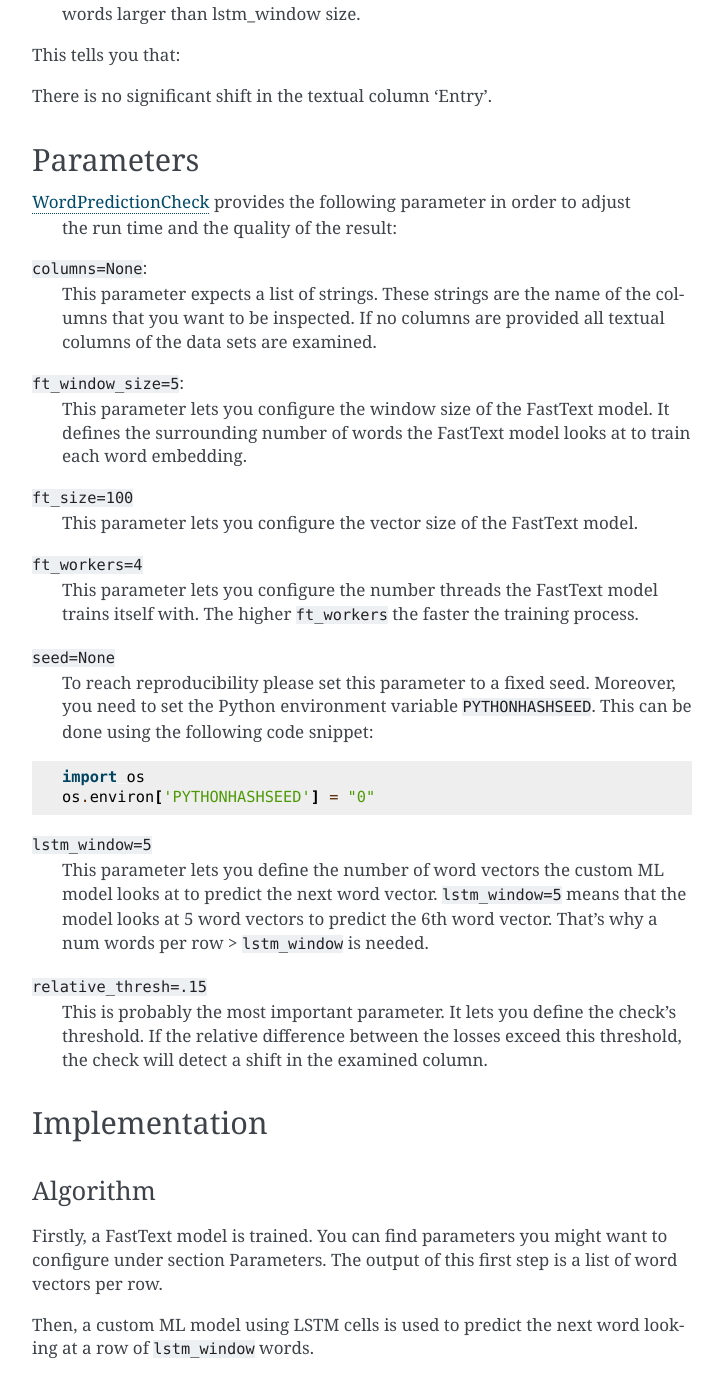
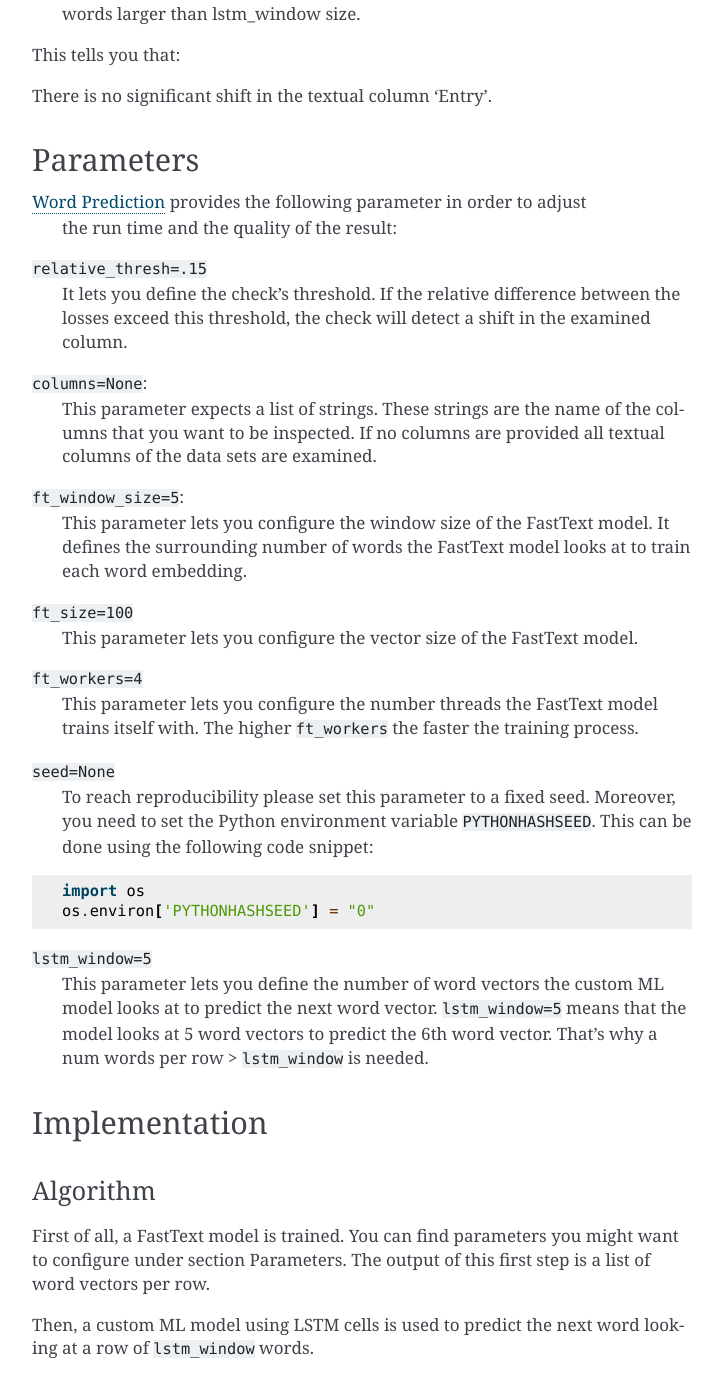
Before and after one commit to hpi-bp1819-naumann/shift-detector, a Sphinx documentation site: the page built from docs/source/checks/word_prediction.rst, in a window 1280 px wide and 1400 px high, scrolled down 1735 px. Shown: the top 1397 px of the window, without its empty margins (388-1111 px from the left). Built offline with Sphinx 7.4.7, drawn with Linux system fonts in a browser that asks for light colours; some of the changed text lies outside the part shown.

Commit message:
resolve comments on PR

```diff
--- a/docs/source/checks/distinction.rst
+++ b/docs/source/checks/distinction.rst
@@ -124,8 +124,6 @@
 Implementation
 --------------
 
-.. _algorithm:
-
 Algorithm
 +++++++++
 
--- a/docs/source/checks/word_prediction.rst
+++ b/docs/source/checks/word_prediction.rst
@@ -1,6 +1,6 @@
 .. _word_prediction:
 
-WordPredictionCheck
+Word Prediction
 ====================
 
 Description
@@ -16,7 +16,7 @@
 Example
 -------
 
-This section provides a complete and **self-contained** example of
+This section provides a complete and self-contained example of
 how to use this check.
 
 Code
@@ -120,19 +123,14 @@
     ``lstm_window=5`` means that the model looks at 5 word vectors to predict the 6th word vector.
     That's why a num words per row > ``lstm_window`` is needed.
 
-``relative_thresh=.15``
-    This is probably the most important parameter. It lets you define the check's threshold. If the relative difference between the losses exceed this threshold, the check will detect a shift in the examined column.
-
 
 Implementation
 --------------
 
-.. _algorithm:
-
 Algorithm
 +++++++++
 
-Firstly, a FastText model is trained. You can find parameters you might want to configure under section Parameters.
+First of all, a FastText model is trained. You can find parameters you might want to configure under section Parameters.
 The output of this first step is a list of word vectors per row.
 
 Then, a custom ML model using LSTM cells is used to predict the next word looking at a row of ``lstm_window`` words.
--- a/requirements.txt
+++ b/requirements.txt
@@ -16,4 +16,3 @@
 sklearn==0.0
 tensorflow==1.14.0
 textstat==0.5.6
-sphinx
```
Also changed, not shown: other parts of docs/source/checks/word_prediction.rst (+4 -1 lines), 1 other file.
